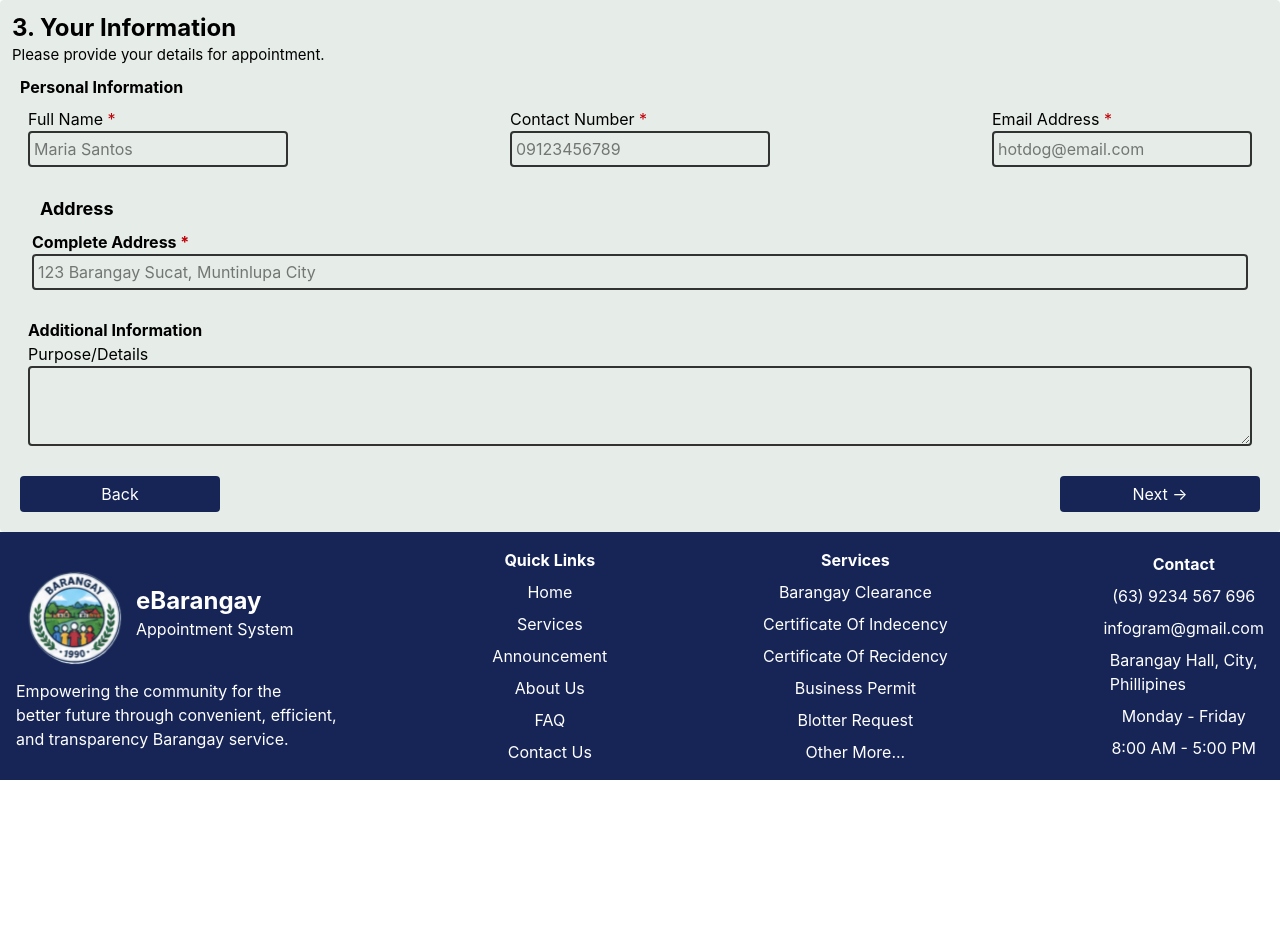
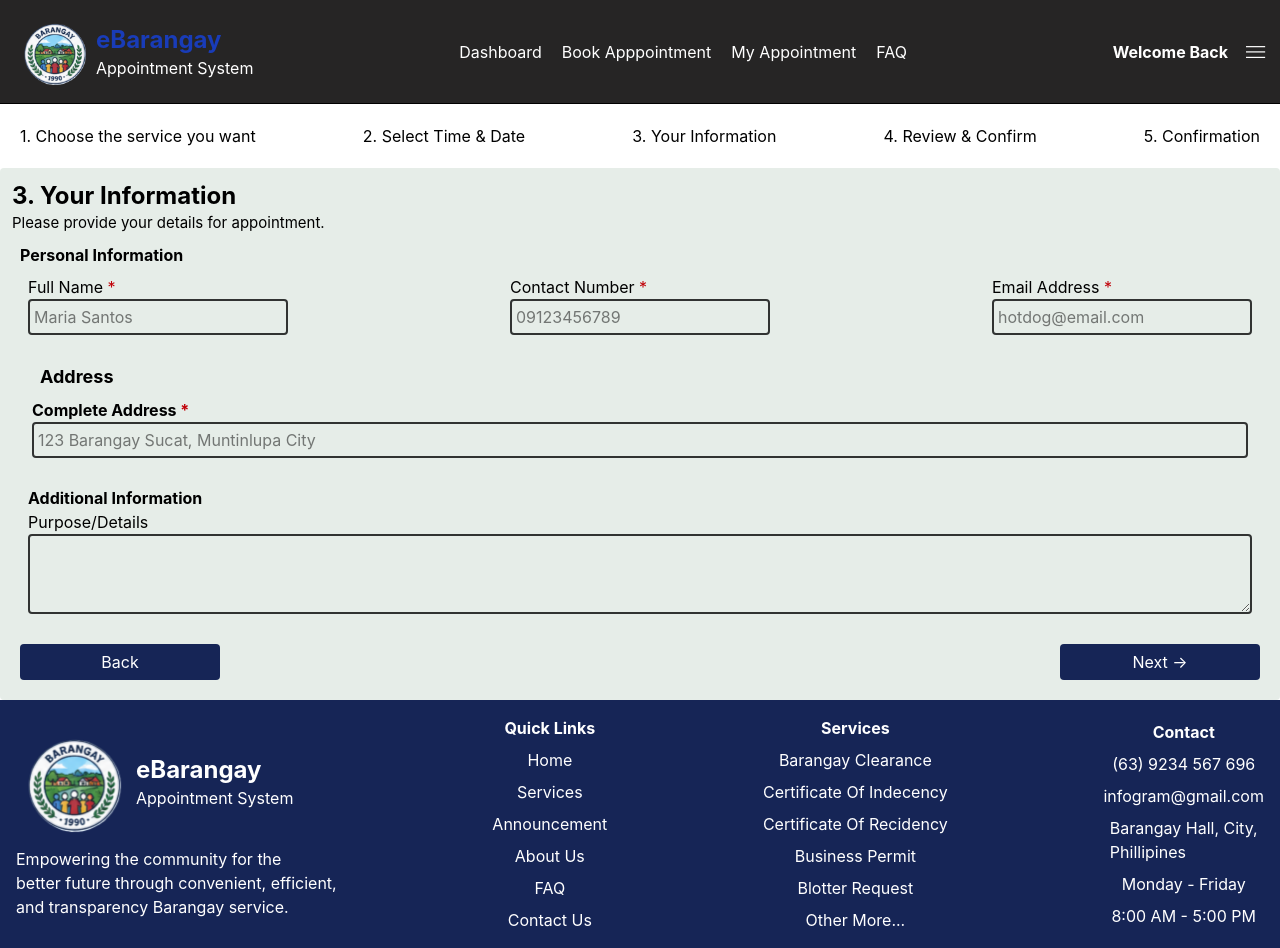
Before and after one commit to ReiMoon72/eBarangay-Appointment-System, a Vue app: page /userInfo in a window 1280 px wide. Before the commit the page ends 800 px from the top, so only its background shows below. Built offline with nearby package versions, Linux system fonts and the light colour scheme.

Commit message:
Added some changes

```diff
--- /dev/null
+++ b/src/components/Confirm.vue
@@ -0,0 +1,14 @@
+<script setup>
+import { ref } from 'vue';
+import { useRouter } from 'vue-router';
+
+const router = useRouter();
+
+
+</script>
+
+<template>
+
+    <p class=" text-7xl">1 Hello World</p>
+
+</template>
--- a/src/components/Confirmation.vue
+++ b/src/components/Confirmation.vue
@@ -1,44 +1,72 @@
 <script setup>
 import { File } from "@lucide/vue";
 import { ref } from "vue";
+import UserNavbar from "./UserNavbar.vue";
 </script>
 
 <template>
-  <main class="font-inter p-2 bg-offwhite dark:bg-grayewan text-black dark:text-white">
+  <UserNavbar />
+
+  <main class="font-inter p-2">
+    <div
+      class="flex justify-between items-center flex-wrap flex-col gap-3 md:flex-row p-3"
+    >
+      <p>1. Choose the service you want</p>
+      <p>2. Select Time & Date</p>
+      <p>3. Your Information</p>
+      <p>4. Review & Confirm</p>
+      <p>5. Confirmation</p>
+    </div>
+  </main>
+  <main
+    class="font-inter p-2 bg-offwhite dark:bg-grayewan text-black dark:text-white"
+  >
     <div class="p-2">
       <b class="text-2xl">4. Review & Confirmation</b>
       <p>Please review your appointment details before confirmation.</p>
     </div>
-    <div class="p-2 flex flex-col gap-5 justify-center flex-wrap md:flex-col text-white">
-      <div class="flex items-center gap-3 bg-slate-50 dark:bg-graybg text-black dark:text-white p-3 rounded-sm">
+    <div
+      class="p-2 flex flex-col gap-5 justify-center flex-wrap md:flex-col text-white"
+    >
+      <div
+        class="flex items-center gap-3 bg-slate-50 dark:bg-graybg text-black dark:text-white p-3 rounded-sm"
+      >
         <File color="blue" size="45" class="bg-blue-100 p-2.5 rounded-full" />
         <div>
           <b>Services</b>
           <p>Kung ano kinuha mo</p>
         </div>
       </div>
-      <div class="flex items-center gap-3 bg-slate-50 dark:bg-graybg text-black dark:text-white p-3 rounded-sm">
+      <div
+        class="flex items-center gap-3 bg-slate-50 dark:bg-graybg text-black dark:text-white p-3 rounded-sm"
+      >
         <File color="blue" size="45" class="bg-blue-100 p-2.5 rounded-full" />
         <div>
           <b>Date & Time</b>
           <p>Kung ano kinuha mo</p>
         </div>
       </div>
-      <div class="flex items-center gap-3 bg-slate-50 dark:bg-graybg text-black dark:text-white p-3 rounded-sm">
+      <div
+        class="flex items-center gap-3 bg-slate-50 dark:bg-graybg text-black dark:text-white p-3 rounded-sm"
+      >
         <File color="blue" size="45" class="bg-blue-100 p-2.5 rounded-full" />
         <div>
           <b>Location</b>
           <p>Kung ano kinuha mo</p>
         </div>
       </div>
-      <div class="flex items-center gap-3 bg-slate-50 dark:bg-graybg text-black dark:text-white p-3 rounded-sm">
+      <div
+        class="flex items-center gap-3 bg-slate-50 dark:bg-graybg text-black dark:text-white p-3 rounded-sm"
+      >
         <File color="blue" size="45" class="bg-blue-100 p-2.5 rounded-full" />
         <div>
           <b>Your Informations</b>
           <p>Kung ano kinuha mo</p>
         </div>
       </div>
-      <div class="flex items-center gap-3 bg-slate-50 dark:bg-graybg text-black dark:text-white p-3 rounded-sm">
+      <div
+        class="flex items-center gap-3 bg-slate-50 dark:bg-graybg text-black dark:text-white p-3 rounded-sm"
+      >
         <File color="blue" size="45" class="bg-blue-100 p-2.5 rounded-full" />
         <div>
           <b>Additional Information</b>
--- a/src/components/UserInformation.vue
+++ b/src/components/UserInformation.vue
@@ -2,15 +2,14 @@
 import { ref } from "vue";
 import Confirmation from "./Confirmation.vue";
 import { useRouter } from "vue-router";
+import UserNavbar from "./UserNavbar.vue";
 
 const Info = ref(true);
-const Confirm = ref(false);
 const router = useRouter();
 
 //Btn
 const GoInfo = () => {
-  Info.value = false;
-  Confirm.value = true;
+  router.push("/userconfirm");
 };
 
 const Back = () => {
@@ -19,9 +18,22 @@ const Back = () => {
 </script>
 
 <template>
+  <UserNavbar />
+
+  <main class="font-inter p-2">
+    <div
+      class="flex justify-between items-center flex-wrap flex-col gap-3 md:flex-row p-3"
+    >
+      <p>1. Choose the service you want</p>
+      <p>2. Select Time & Date</p>
+      <p>3. Your Information</p>
+      <p>4. Review & Confirm</p>
+      <p>5. Confirmation</p>
+    </div>
+  </main>
+
   <main
     class="bg-offwhite dark:bg-graybg text-black dark:text-white p-3 m-auto rounded-sm font-inter"
-    v-show="Info"
   >
     <div>
       <div class="flex flex-col flex-wrap">
@@ -97,10 +109,4 @@ const Back = () => {
       </button>
     </div>
   </main>
-
-  <main v-show="Confirm">
-    <div>
-      <Confirmation />
-    </div>
-  </main>
 </template>
--- a/src/components/UserTIme.vue
+++ b/src/components/UserTIme.vue
@@ -4,26 +4,39 @@ import { VueDatePicker } from "@vuepic/vue-datepicker";
 import "@vuepic/vue-datepicker/dist/main.css";
 import { useRouter } from "vue-router";
 import UserInformation from "./UserInformation.vue";
+import UserNavbar from "./UserNavbar.vue";
 
 const router = useRouter();
 
 const date = ref(new Date());
-const UserInfo = ref(false);
-const DateTime = ref(true);
 
 //Btn
 const PreviousBack = () => {
-  router.back();
+  router.push("/userbook");
 };
 
 const NextStep = () => {
-  UserInfo.value = true;
-  DateTime.value = false;
+router.push('/UserInfo')
 };
 </script>
 
 <template>
-  <main class="font-inter p-3" v-show="DateTime">
+
+  <UserNavbar />
+
+  <main class="font-inter p-2">
+    <div
+      class="flex justify-between items-center flex-wrap flex-col gap-3 md:flex-row p-3"
+    >
+      <p>1. Choose the service you want</p>
+      <p>2. Select Time & Date</p>
+      <p>3. Your Information</p>
+      <p>4. Review & Confirm</p>
+      <p>5. Confirmation</p>
+    </div>
+  </main>
+
+  <main class="font-inter p-3">
     <div
       class="flex justify-between p-5 items-center flex-wrap flex-col gap-3 md:flex-row"
     >
@@ -159,9 +172,9 @@ const NextStep = () => {
     </div>
   </main>
 
-  <main v-show="UserInfo">
+  <!-- <main v-show="UserInfo">
     <div>
       <UserInformation />
     </div>
-  </main>
+  </main> -->
 </template>
--- a/src/router/index.js
+++ b/src/router/index.js
@@ -85,7 +85,7 @@ const router = createRouter({
       },
     },
     {
-      path: "/userbbok",
+      path: "/userbook",
       name: "UserBook",
       component: () => import("../user/UserBook.vue"),
       meta: {
@@ -116,6 +116,14 @@ const router = createRouter({
         showNavbar: false,
       },
     },
+    {
+      path: "/confirm",
+      name: "Confirm",
+      component: () => import("../components/Confirm.vue"),
+      meta: {
+        showNavbar: false,
+      },
+    },
   ],
 });
 
--- a/src/user/UserBook.vue
+++ b/src/user/UserBook.vue
@@ -13,13 +13,9 @@ const BClerance = ref(false);
 
 //Btn
 const TimeNext = () => {
-  TimeUser.value = true
-  ClearanceUser.value = false
+  router.push('/usertime')
 };
 
-//For v-show & v-if
-const TimeUser = ref(false);
-const ClearanceUser = ref(true);
 </script>
 
 <template>
@@ -48,7 +44,6 @@ const ClearanceUser = ref(true);
 
   <main
     class="flex flex-col items-center m-auto font-inter rounded-sm mb-5 p-5 bg-offwhite dark:bg-graybg text-black dark:text-white w-90 md:w-180"
-    v-show="ClearanceUser"
   >
     <div class="p-3 flex flex-col items-center">
       <p class="text-2xl"><b>1. Select Services</b></p>
@@ -150,9 +145,9 @@ const ClearanceUser = ref(true);
     </div>
   </main>
 
-  <main v-show="TimeUser">
+  <!-- <main v-show="TimeUser">
     <div>
       <UserTIme />
     </div>
-  </main>
+  </main> -->
 </template>
```
